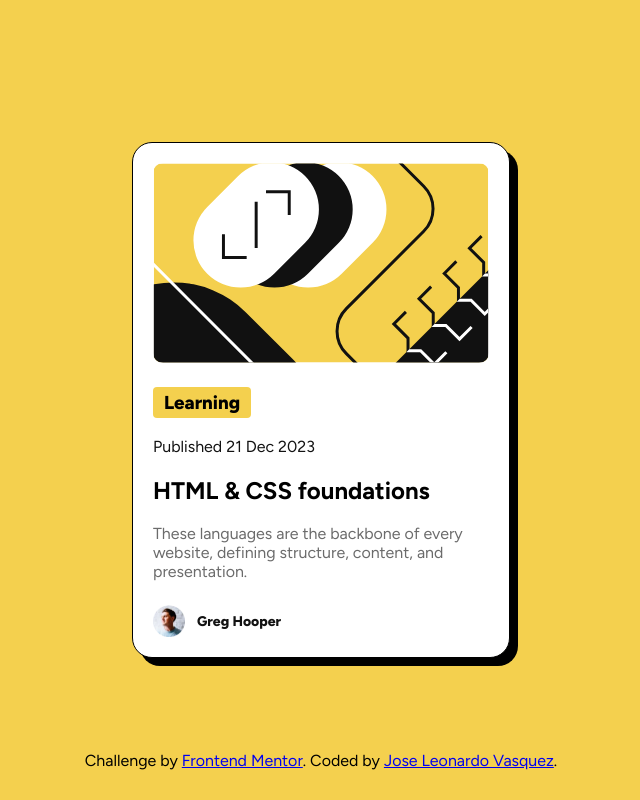
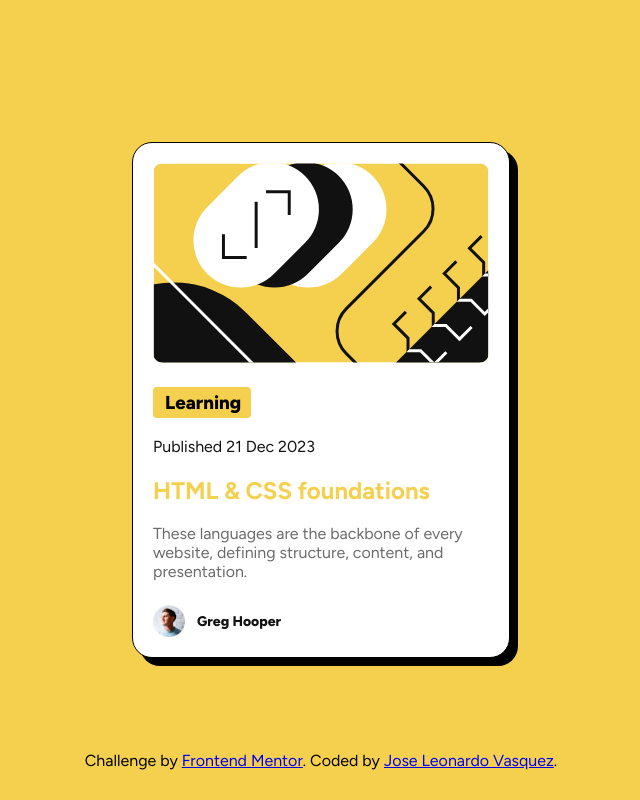
Before and after one commit to JoseLeoV77/blog-preview-card, a plain HTML site: page index.html in a window 1280 px wide. In both pictures the pointer is over the element "HTML & CSS foundations". Shown: the whole page, without its empty margins (319-959 px from the left). Drawn offline with Linux system fonts and the light colour scheme.

Commit message:
readme and css

```diff
--- a/style.css
+++ b/style.css
@@ -65,8 +65,13 @@ body{
   font-weight: 800;
   background-color: var(--Yellow);
   border-radius: 4px;
-  padding: 4px;
+  padding: 4px 12px;
   text-align: center;
+}
+
+.info h2:hover{
+  cursor: pointer;
+  color: var(--Yellow);
 }
 
 .info time{
@@ -99,4 +104,5 @@ p{
 .attribution{
   position: fixed;
   bottom: 30px;
+  text-align: center;
 }
```
Also changed, not shown: images/screenshot.png (added), 1 other file.
